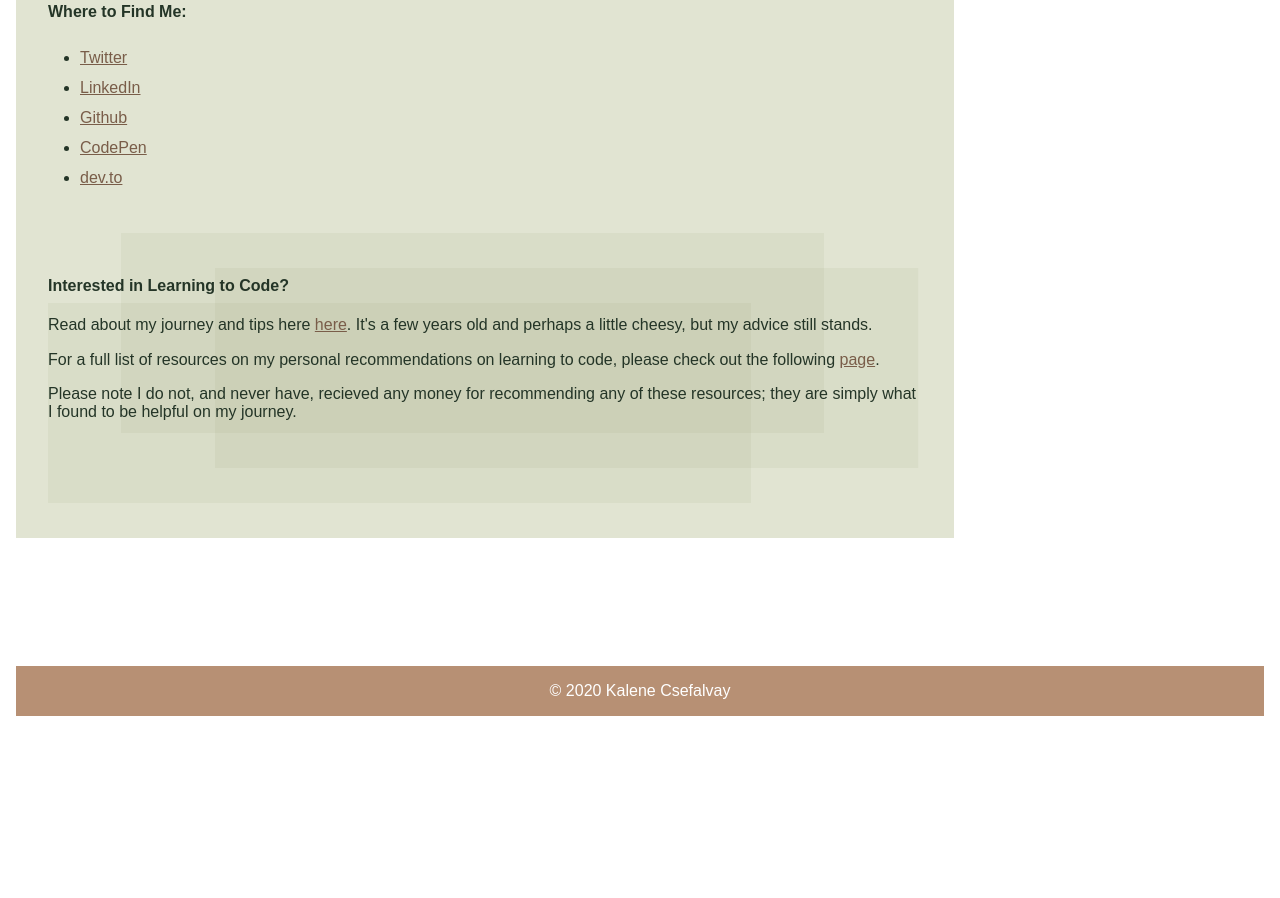
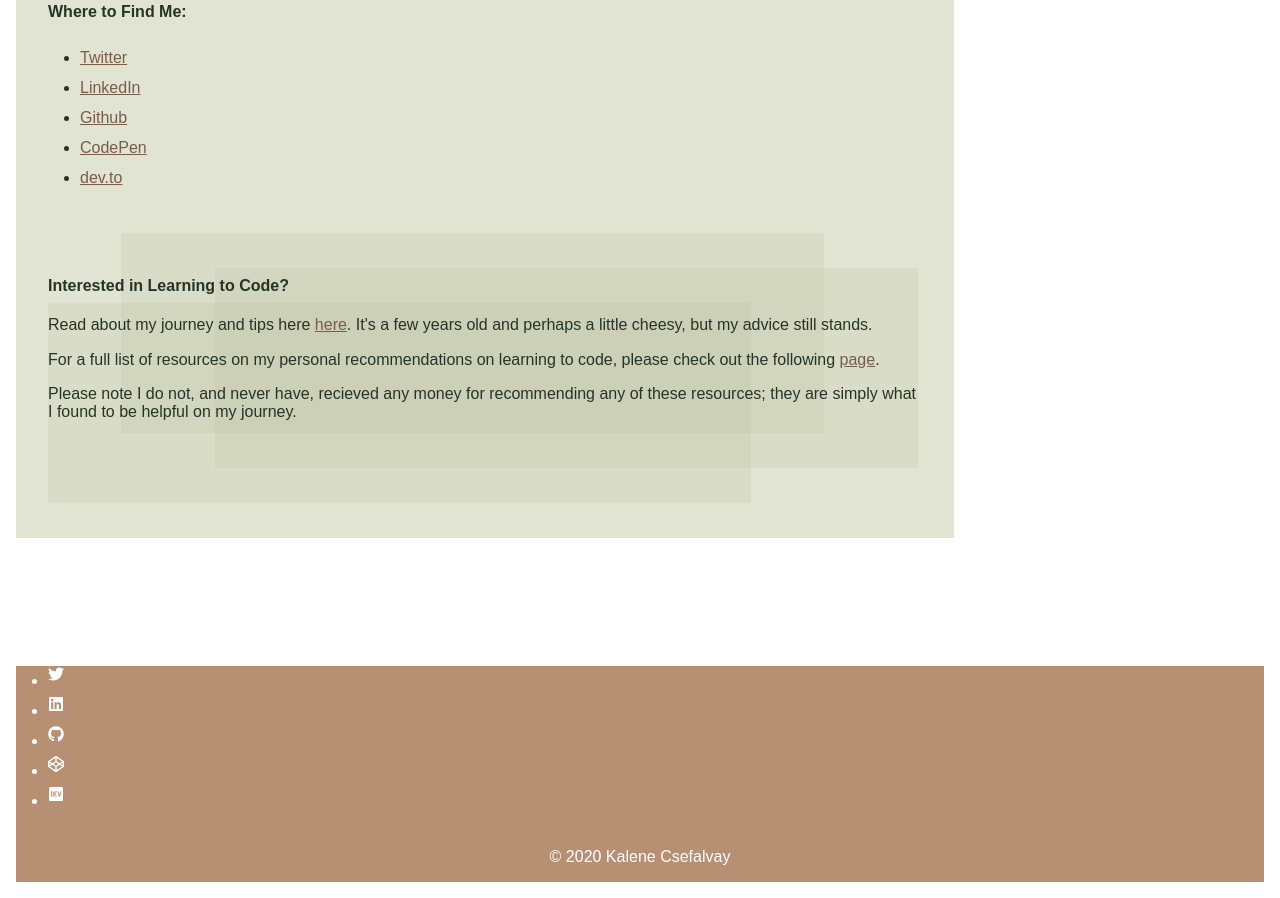
Before and after one commit to kalenenc/kalene-gatsby-personal-website, a Gatsby site: page / in a window 1280 px wide. Shown: the part 2091-2989 px from the top of the page. Before the commit the page ends 2823 px from the top, so only its background shows below. Built offline with nearby package versions, Linux system fonts and the light colour scheme; Gatsby itself is replaced by a stand-in of ours; some packages are replaced by stand-ins of ours.

Commit message:
imports icons with react-icons package

```diff
--- a/package.json
+++ b/package.json
@@ -35,6 +35,7 @@
     "react": "^16.8.6",
     "react-dom": "^16.8.6",
     "react-helmet": "^5.2.0",
+    "react-icons": "^4.1.0",
     "react-switch": "^5.0.0",
     "styled-components": "^4.2.0"
   },
--- a/src/components/footer.js
+++ b/src/components/footer.js
@@ -1,4 +1,5 @@
 import React from "react"
+import { FaTwitter, FaLinkedin, FaGithub, FaCodepen, FaDev } from 'react-icons/fa';
 import footerStyles from './style-modules/footer.module.css'
 
 const Footer = _props => {
@@ -8,11 +9,17 @@ const Footer = _props => {
 
     return (
         <footer className={footerStyles.red}>
+            <ul>
+                <li><FaTwitter /></li>
+                <li><FaLinkedin /></li>
+                <li><FaGithub /></li>
+                <li><FaCodepen /></li>
+                <li><FaDev /></li>
+            </ul>
             <p>&copy; {fullYear} Kalene Csefalvay </p>
         </footer>
     )
 }
 
 
-
 export default Footer;
```
Also changed, not shown: 1 other file.
